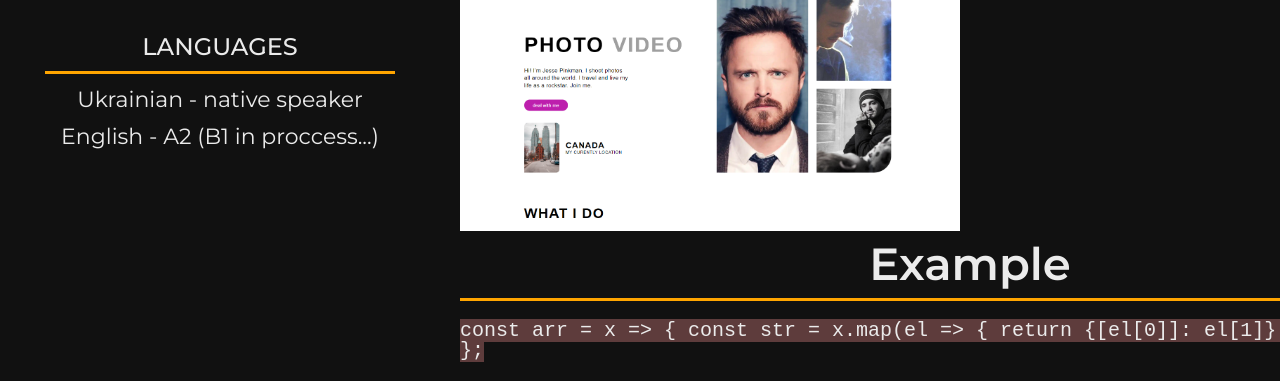
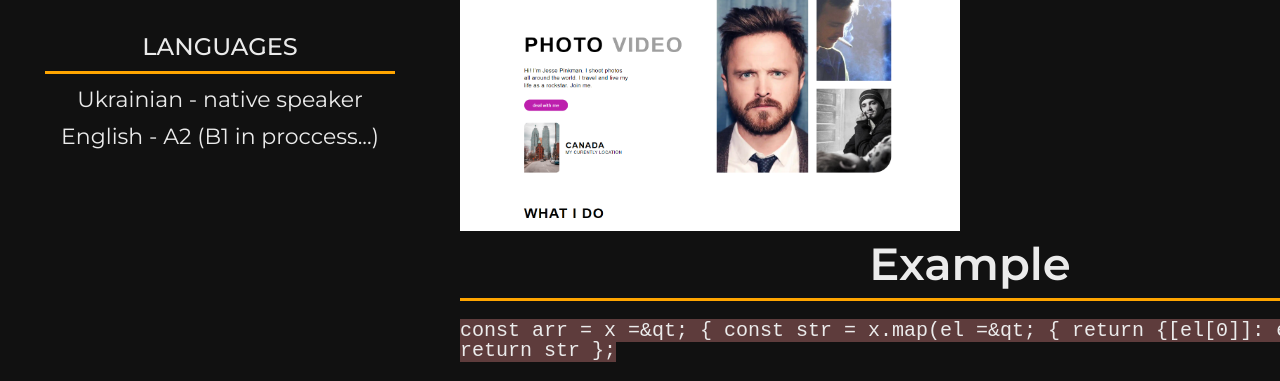
Before and after one commit to volynskyy/rsschool-cv, a plain HTML site: page index.html in a window 1280 px wide. Shown: the part 1161-1542 px from the top of the page. Drawn offline with Linux system fonts and the light colour scheme.

Commit message:
fix: func beta 3

```diff
--- a/index.html
+++ b/index.html
@@ -97,8 +97,8 @@
 				<div class="code">
 					<h3 class="main-title">Example</h3>
 					<code class="my-code">
-						const arr = x => {
-						const str = x.map(el => {
+						const arr = x =&qt; {
+						const str = x.map(el =&qt; {
 						return {[el[0]]: el[1]}
 						});
 						return str
```
